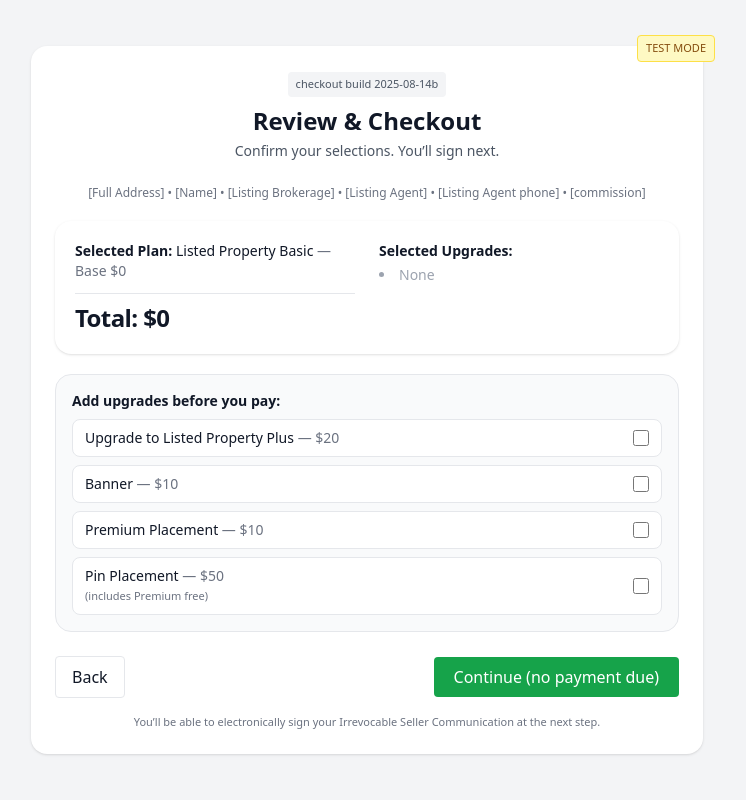
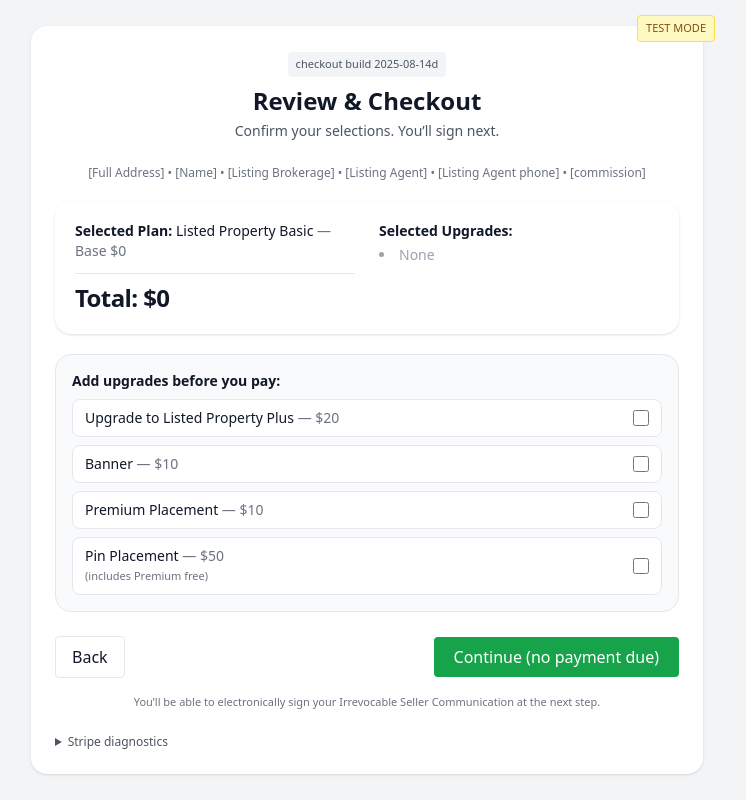
Before and after one commit to BoydRoberts/guaranteedcommission-site, a plain HTML site: page checkout.html in a window 1280 px wide. Shown: the whole page, without its empty margins (273-1019 px from the left). Drawn offline with nearby package versions, Linux system fonts and the light colour scheme.

Commit message:
Update checkout.html

```diff
--- a/checkout.html
+++ b/checkout.html
@@ -5,6 +5,7 @@
   <meta name="viewport" content="width=device-width, initial-scale=1.0"/>
   <title>Review & Checkout | GuaranteedCommission.com</title>
   <script src="https://cdn.tailwindcss.com"></script>
+  <!-- Stripe.js v3 -->
   <script src="https://js.stripe.com/v3/"></script>
 </head>
 <body class="bg-gray-100 text-gray-900">
@@ -15,16 +16,18 @@
       </div>
 
       <div class="text-center mb-2">
-        <span class="inline-block text-[11px] px-2 py-1 rounded bg-gray-100 text-gray-600">checkout build 2025-08-14b</span>
+        <span class="inline-block text-[11px] px-2 py-1 rounded bg-gray-100 text-gray-600">checkout build 2025-08-14d</span>
       </div>
 
       <h1 class="text-2xl font-bold text-center mb-1">Review & Checkout</h1>
       <p class="text-sm text-gray-600 text-center mb-6">Confirm your selections. You’ll sign next.</p>
 
+      <!-- Who line -->
       <div id="whoRow" class="text-center text-xs text-gray-500 mb-5 hidden">
         <span id="whoLine"></span>
       </div>
 
+      <!-- Summary -->
       <section class="bg-white rounded-2xl shadow p-5 mb-5">
         <div class="grid md:grid-cols-2 gap-6">
           <div class="space-y-3">
@@ -50,18 +53,23 @@
         </div>
       </section>
 
+      <!-- Last-chance toggles -->
       <section class="rounded-2xl p-4 border mb-6 bg-gray-50">
         <p class="text-sm font-semibold mb-2">Add upgrades before you pay:</p>
         <div id="upsellChoices" class="space-y-2 text-sm"></div>
       </section>
 
+      <!-- Actions -->
       <div class="mt-2 flex flex-col-reverse sm:flex-row sm:items-center sm:justify-between gap-3">
         <button id="backBtn" class="px-4 py-2 rounded border">Back</button>
         <div class="flex gap-3 justify-end">
           <a id="goSignatureZero" href="/signature.html" class="hidden px-5 py-2 rounded bg-green-600 text-white hover:bg-green-700">
             Continue (no payment due)
           </a>
-          <button id="payNowBtn" class="px-6 py-2 rounded bg-green-600 text-white hover:bg-green-700 shadow-md active:scale-[.99] transition">
+          <button
+            id="payNowBtn"
+            class="px-6 py-2 rounded bg-green-600 text-white hover:bg-green-700 shadow-md active:scale-[.99] transition"
+          >
             Pay Now with Stripe
           </button>
         </div>
@@ -70,6 +78,12 @@
       <p class="text-[11px] text-gray-500 text-center mt-4">
         You’ll be able to electronically sign your Irrevocable Seller Communication at the next step.
       </p>
+
+      <!-- Diagnostics (collapsible) -->
+      <details class="mt-6">
+        <summary class="text-xs cursor-pointer text-gray-600">Stripe diagnostics</summary>
+        <pre id="diag" class="text-[11px] bg-gray-50 border rounded p-3 mt-2 overflow-auto"></pre>
+      </details>
     </div>
   </div>
 
```
